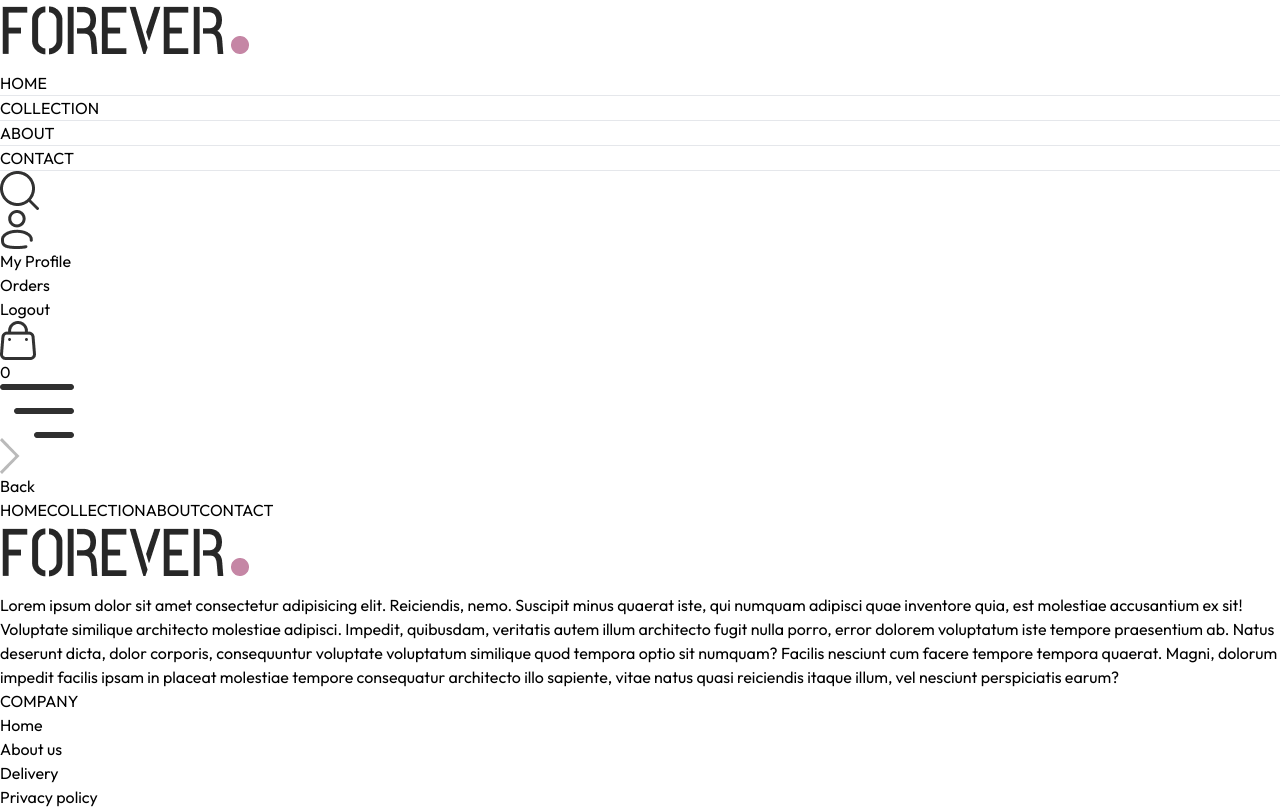
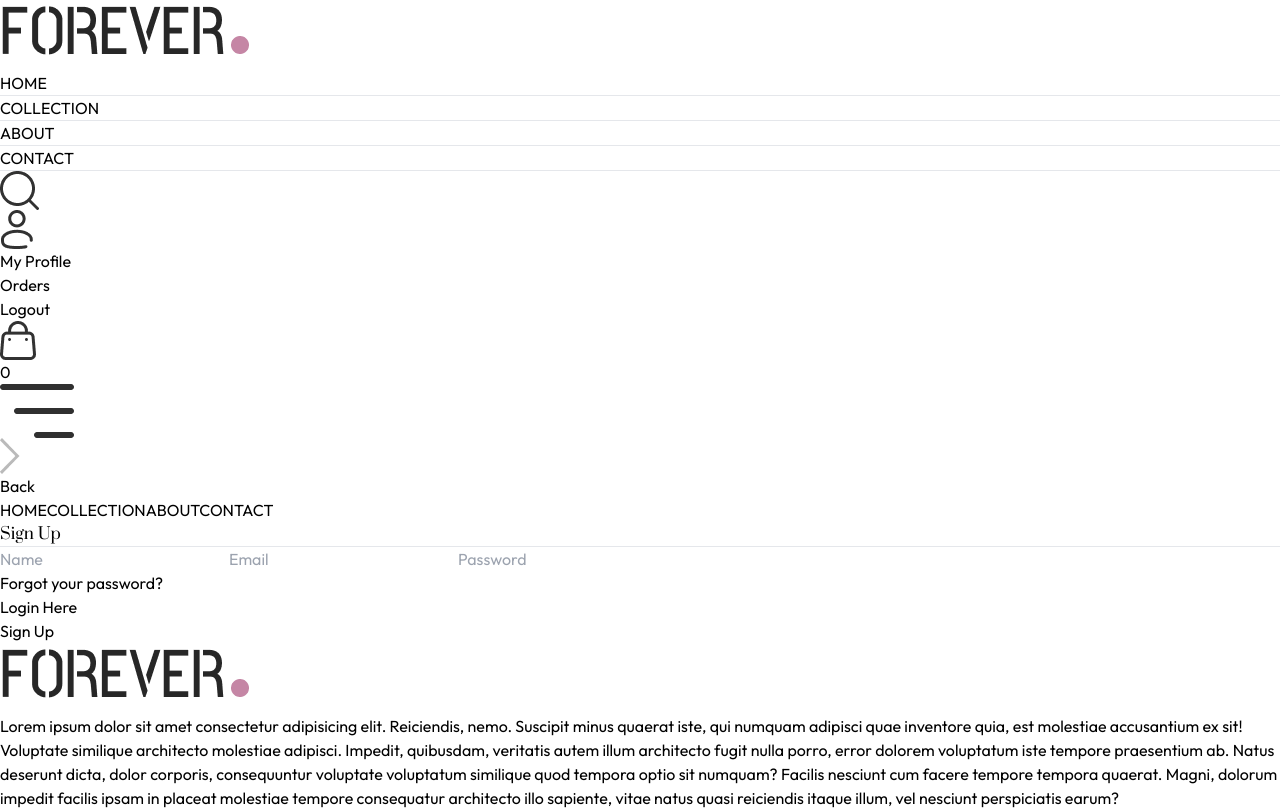
Before and after one commit to Amirhosein-Imani/ecommerce-app, a React (Vite) app in the folder frontend/: page /login in a window 1280 px wide. Shown: the top 810 px of the page. Built offline with nearby package versions, Linux system fonts and the light colour scheme.

Commit message:
Finish login page

```diff
--- a/frontend/src/components/Navbar.jsx
+++ b/frontend/src/components/Navbar.jsx
@@ -50,7 +50,11 @@ const Navbar = () => {
 
           <div className='group relative'>
 
-              <img src={assets.profile_icon} alt="Profile Icon" className='w-5 cursor-pointer'/>
+              <Link to={'/login'}>
+
+                <img src={assets.profile_icon} alt="Profile Icon" className='w-5 cursor-pointer'/>
+
+              </Link>
 
               <div className='group-hover:block hidden drop-down-menu absolute right-0 pt-4'>
 
--- a/frontend/src/pages/Login.jsx
+++ b/frontend/src/pages/Login.jsx
@@ -1,9 +1,53 @@
-import React from 'react'
+import React, { useState } from 'react'
 
 const Login = () => {
+
+  const [currentState , setCurrentState] = useState('Sign Up');
+
+  const onSubmitHandler = async(event) => {
+
+    event.preventDefault();
+
+  }
+
   return (
-    <div></div>
+
+    <form onSubmit={onSubmitHandler} className='flex flex-col items-center w-[90%] sm:max-w-96 m-auto mt-14 gap-4 text-gray-800'>
+
+      <div className='inline-flex items-center gap-2 mb-2 mt-10'>
+
+        <p className='prata-regular text-3xl'>{currentState}</p>
+
+        <hr className='border-none h-[1.5px] w-8 bg-gray-800' />
+
+      </div>
+
+      {currentState === 'Login' ? '' : <input type="text" className='w-full px-3 py-2 border border-gray-800' placeholder='Name' required />}
+
+      <input type="email" className='w-full px-3 py-2 border border-gray-800' placeholder='Email' required />
+
+      <input type="password" className='w-full px-3 py-2 border border-gray-800' placeholder='Password' required />
+
+      <div className='w-full flex justify-between text-sm mt-[8px]'>
+
+        <p className='cursor-pointer'>Forgot your password?</p>
+
+        {
+
+          currentState === 'Login'
+          ? <p onClick={() => setCurrentState('Sign Up')} className='cursor-pointer'>Create Account</p>
+          : <p onClick={() => setCurrentState('Login')} className='cursor-pointer'>Login Here</p>
+
+        }
+
+      </div>
+
+      <button className='bg-black text-white font-light px-8 py-2 mt-4'>{currentState === 'Login' ? 'Sign In' : 'Sign Up'}</button>
+
+    </form>
+
   )
+
 }
 
 export default Login
```
